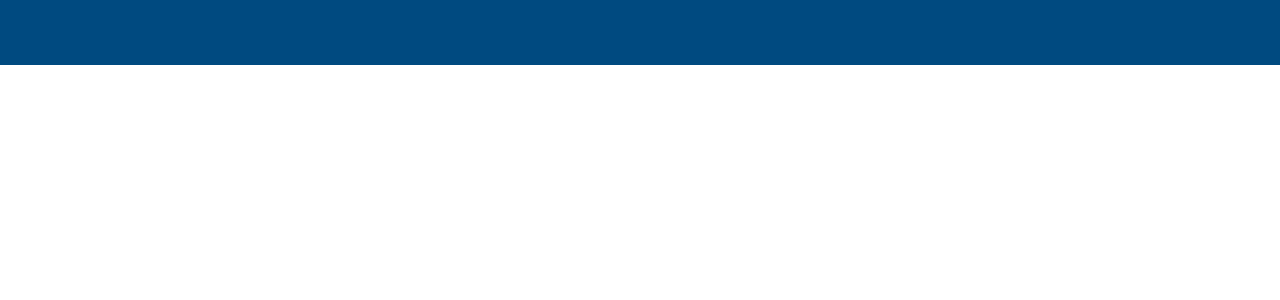
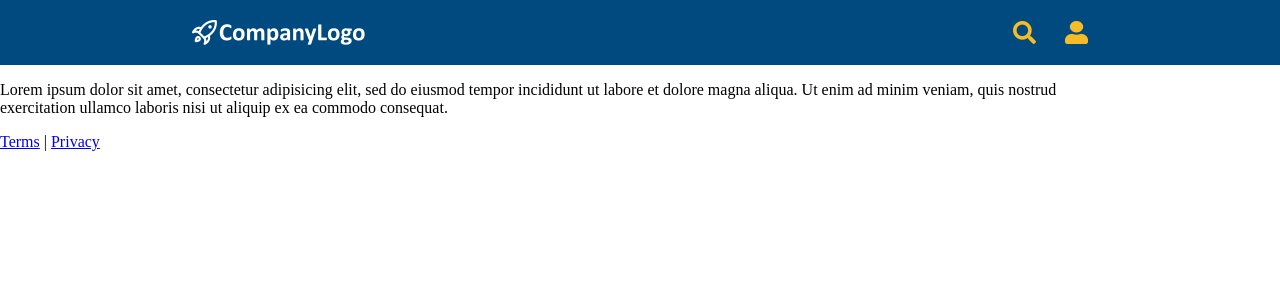
Before and after one commit to Vladi97/LTV-Challenge, a PHP site: page / in a window 1280 px wide. Shown: the top 300 px of the page. Run offline with PHP 8.4, Linux system fonts and the light colour scheme.

Commit message:
header section has been created and is working in the right way

```diff
--- a/css/main.css
+++ b/css/main.css
@@ -1,12 +1,69 @@
+.header{
+    height: 65px;
+    width: 100%;
+    background-color: #004A80;
+}
 body{
     padding: 0;
     margin: 0;
 }
-#header{
+.logo{
+    padding-left: 15%;
+    width: 50%;
+    float: left;
+    height: 25px;
+}
+.logo img{
+    height: 25px;
+    margin-top: 20px;
+}
+.user-items{
+    float: right;
+    width: 5;
+    padding-right: 15%;
+}
+.user-items img{
+    width: 23px;
+    height: 23px;
+    margin-top: 21px;
+}
+.user-items img:first-child{
+    margin-right: 25px;
+}
+.footer{
+    height: 68px;
     width: 100%;
-    background-color: #004A80;
-    height: 65px;
 }
-.logo{
-    height: 38%;
+.footer-info{
+    width: 85%;
 }
+.footer-links{
+    width: 15%;
+}
+/* Phone */
+@media (min-width: 320px) and (max-width: 480px) {
+    .logo{
+        padding-left: 5%;
+    }
+    .user-items{
+        padding-right: 5%;
+    }
+}
+/* Tablet */
+@media (min-width: 768px) and (max-width: 1024px), (min-width: 481px) and (max-width: 767px), (min-width: 768px) and (max-width: 1024px) and (orientation: landscape) {
+    .logo{
+        padding-left: 2%;
+    }
+    .user-items{
+        padding-right: 2%;
+    }
+}
+/* Desktop */
+@media (min-width: 1024px) {
+    .logo{
+        padding-left: 15%;
+    }
+    .user-items{
+        padding-right: 15%;
+    }
+}
--- a/index.html
+++ b/index.html
@@ -8,11 +8,22 @@
     <link rel="icon" href="./assets/PNGs/Logo@2x-icon.png">
 </head>
 <body>
-    <div class="main-page">
-        <div id="header"></div>
-        <div id="body"></div>
-        <div id="footer"></div>
+    <div class="header">
+        <div class="logo"><img src="./assets/PNGs/Logo@2x.png" alt="Logo"></div>
+        <div class="user-items">
+            <img src="./assets/PNGs/icn_search@2x.png" alt="Logo">
+            <img src="./assets/PNGs/icn_person@2x.png" width="23px" alt="Logo">
+        </div>
     </div>
-    <script src="./js/header.js"></script>
+    <div class="footer">
+        <div class="footer-info">
+            <p>Lorem ipsum dolor sit amet, consectetur adipisicing elit, sed do eiusmod tempor incididunt ut labore et dolore magna aliqua. Ut enim ad minim veniam, quis nostrud exercitation ullamco laboris nisi ut aliquip ex ea commodo consequat.</p>
+        </div>
+        <div class="footer-links">
+            <a href="#">Terms</a>
+             |
+            <a href="#">Privacy</a>
+        </div>
+    </div>
 </body>
 </html>
--- a/js/header.js
+++ /dev/null
@@ -1,6 +0,0 @@
-function header(){
-    var html = '<div></div>'
-    document.getElementById('header').innerHTML = html
-}
-
-header();
```
